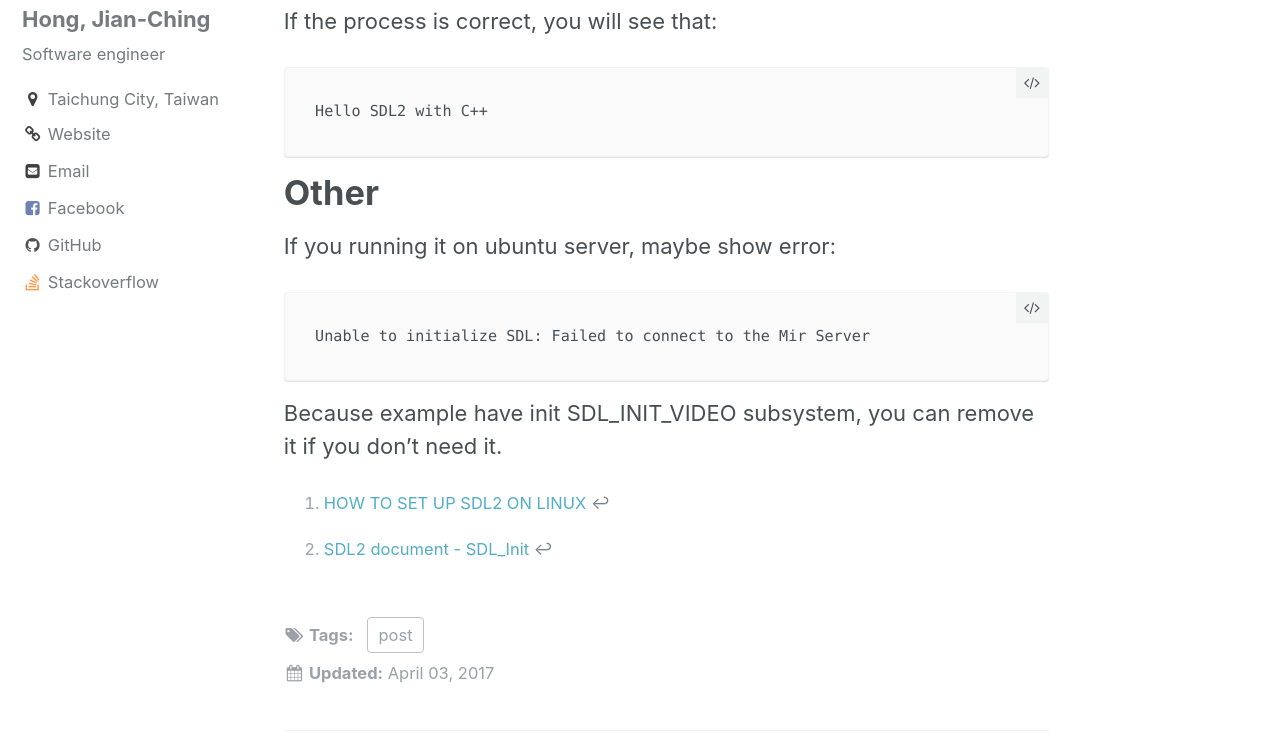
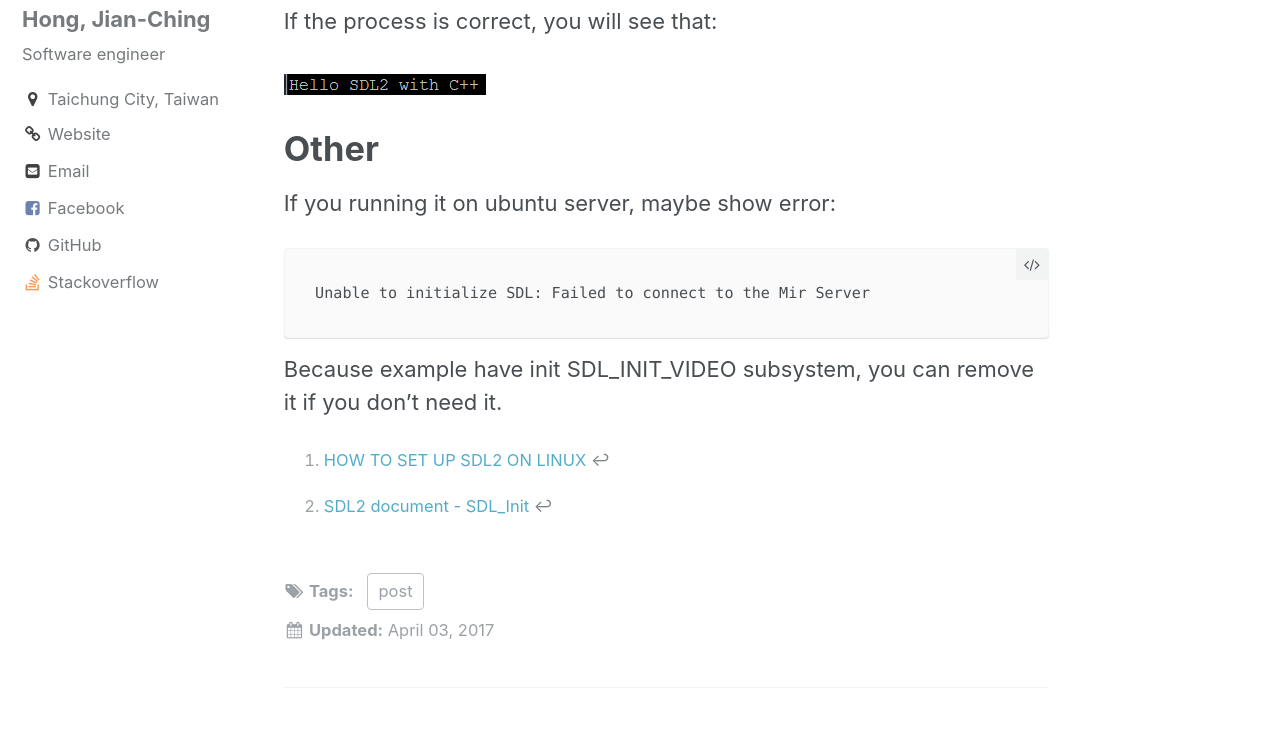
Before and after one commit to allyusd/twblog-source, a Jekyll site: the page built from _posts/2017-04-03-install-sdl2-and-build-example-with-c++-on-ubuntu.md, in a window 1280 px wide and 900 px high, scrolled down 1313 px, cut to the strip 158-900 px from the top of the window. Built offline with Jekyll 4.4.1, drawn with Linux system fonts in a browser that asks for light colours; comment, search, counter and statistics services are not loaded.

Commit message:
update: add image

````diff
--- a/_posts/2017-04-03-install-sdl2-and-build-example-with-c++-on-ubuntu.md
+++ b/_posts/2017-04-03-install-sdl2-and-build-example-with-c++-on-ubuntu.md
@@ -53,9 +53,8 @@ Note: [See Where a Package is Installed on Ubuntu](https://www.howtogeek.com/how
 ```
 
 If the process is correct, you will see that:
-```
-Hello SDL2 with C++
-```
+
+![demo image](/assets/images/2017-04-03-install-sdl2-and-build-example-with-c++-on-ubuntu/demo.png)
 
 # Other
 
````
Also changed, not shown: assets/images/2017-04-03-install-sdl2-and-build-example-with-c++-on-ubuntu/demo.png (added).
